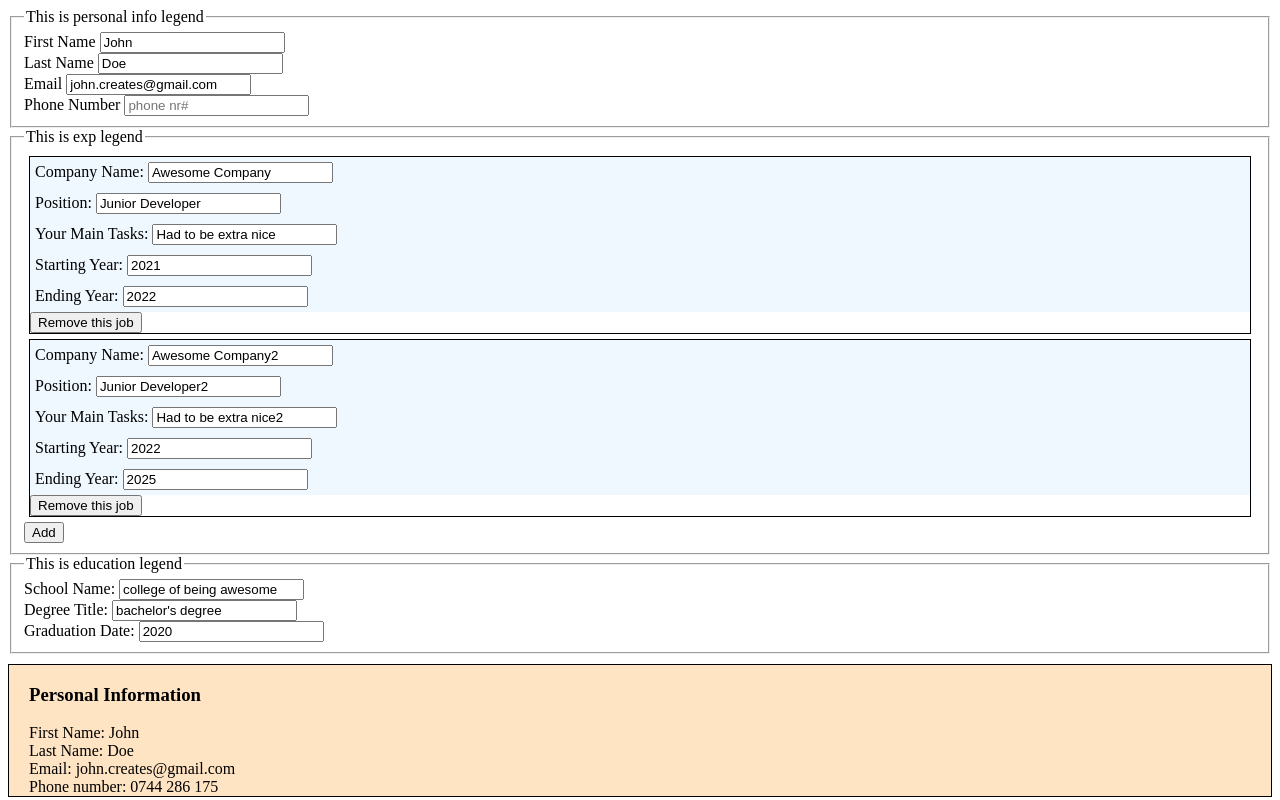
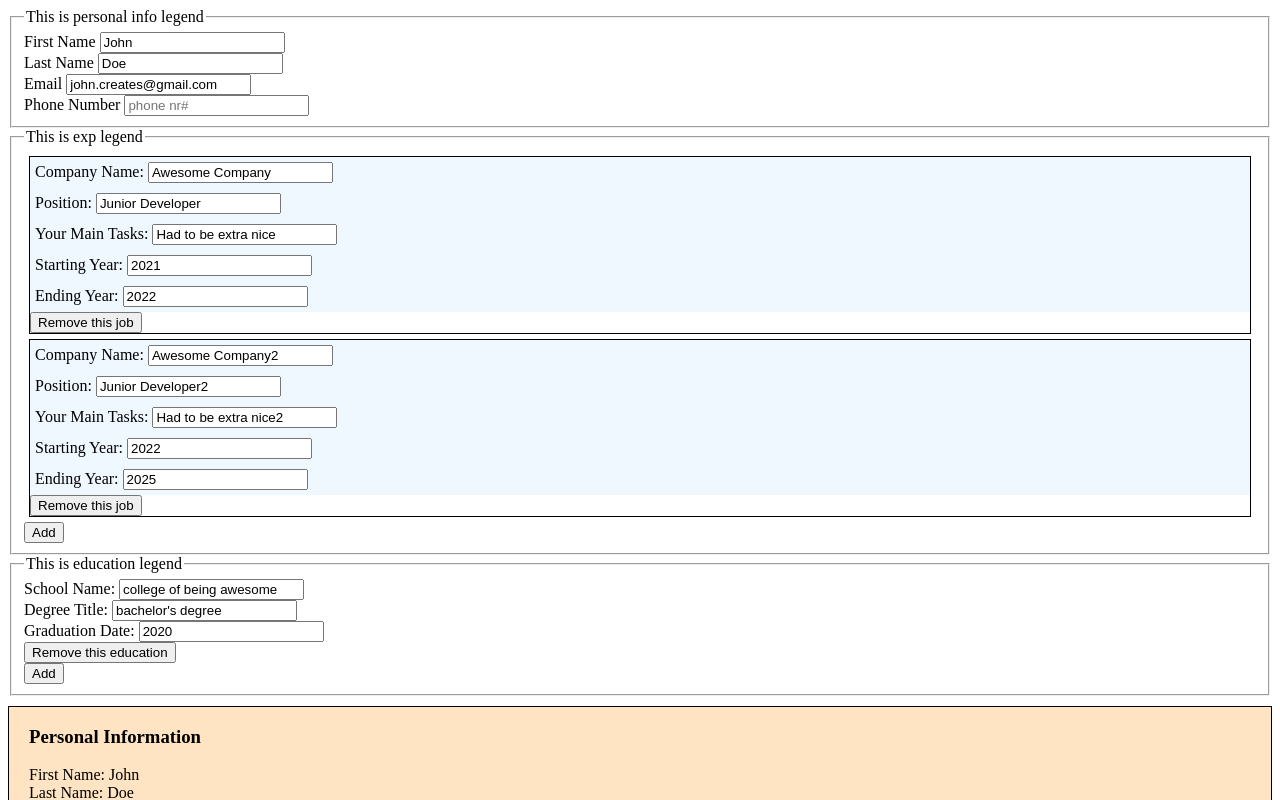
Before and after one commit to janaiscoding/cv-application, a React (Create React App) app: page / in a window 1280 px wide. Shown: the top 800 px of the page. Built offline with nearby package versions, Linux system fonts and the light colour scheme.

Commit message:
Finish application functionability, but gotta fix child-parent components

```diff
--- a/src/components/App.js
+++ b/src/components/App.js
@@ -1,5 +1,6 @@
 import React from "react";
 import Personal from "./Personal";
+
 
 class App extends React.Component {
   render() {
--- a/src/components/Education.js
+++ b/src/components/Education.js
@@ -14,8 +14,26 @@ class Education extends React.Component {
       ],
     };
     this.handleEduChange = this.handleEduChange.bind(this);
+    this.handleAddEdu = this.handleAddEdu.bind(this);
+    this.handleRemoveEdu = this.handleRemoveEdu.bind(this);
   }
-
+  handleAddEdu() {
+    this.setState({
+      educationFields: [
+        ...this.state.educationFields,
+        {
+          schoolName: "",
+          degreeTitle: "",
+          graduationDate: "",
+        },
+      ],
+    });
+  }
+  handleRemoveEdu(i) {
+    let educationFields = this.state.educationFields;
+    educationFields.splice(i, 1);
+    this.setState({ educationFields });
+  }
   handleEduChange = (i, e) => {
     let educationFields = this.state.educationFields;
     educationFields[i][e.target.id] = e.target.value;
@@ -61,9 +79,13 @@ class Education extends React.Component {
                     placeholder="YYYY"
                   />
                 </div>
+                <button onClick={() => this.handleRemoveEdu(i)}>
+                  Remove this education
+                </button>
               </div>
             );
           })}
+          <button onClick={this.handleAddEdu}>Add</button>
         </fieldset>
         <Output
           personalInfo={this.props.personalInfo}
--- a/src/components/Output.js
+++ b/src/components/Output.js
@@ -45,20 +45,20 @@ class Output extends React.Component {
           <div>Email: {this.props.personalInfo.email}</div>
           <div>Phone number: {this.props.personalInfo.phoneNumber}</div>
         </div>
-        {/* container with all the job info to display */}
+        {/* container with all the job info to display
         <div className="work-info-container">
           {this.props.workFields.length > 0 ? <h3>Work Experience</h3> : ""}
           <div className="work-container-items">
             {this.renderWork(this.props.workFields)}
           </div>
         </div>
-        {/* container with all the education info to display */}
+        {/* container with all the education info to display
         <div className="education-info-container">
           {this.props.educationFields.length > 0 ? <h3>Education</h3> : ""}
           <div className="education-container-items">
             {this.renderEducation(this.props.educationFields)}
           </div>
-        </div>
+        </div> */}
       </div>
     );
   }
--- a/src/components/Personal.js
+++ b/src/components/Personal.js
@@ -27,7 +27,7 @@ class Personal extends React.Component {
   };
   render() {
     return (
-      <div className="main-app">
+      <>
         <fieldset className="personal-info-fields">
           <legend>This is personal info legend</legend>
           <div className="pInfoFirst">
@@ -72,7 +72,7 @@ class Personal extends React.Component {
           </div>
         </fieldset>
         <Experience personalInfo={this.state.personalInfo} />
-      </div>
+      </>
     );
   }
 }
```
Also changed, not shown: src/components/CV.js (added, +20 -0 lines).
